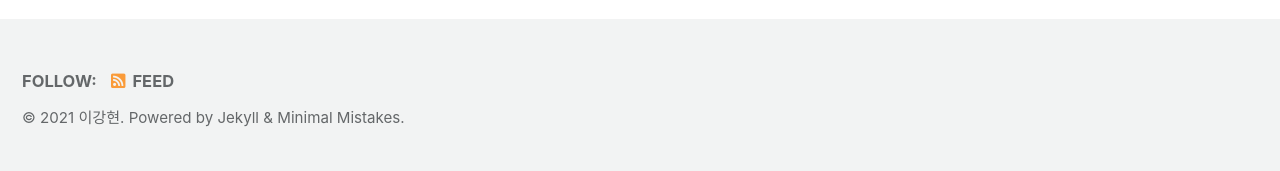
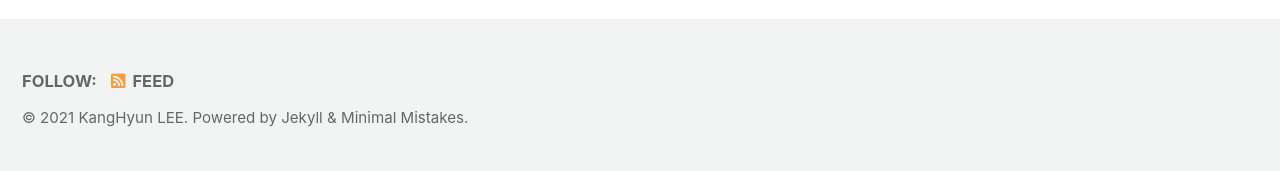
Before and after one commit to 20170781/20170781.github.io, a Jekyll site: the page built from _posts/2020-01-26-first.md, in a window 1280 px wide. Shown: the part 1180-1351 px from the top of the page. Built offline with Jekyll 4.4.1, drawn with Linux system fonts in a browser that asks for light colours; cached includes are drawn as plain includes; formulas are drawn with MathJax 3.

Commit message:
블로그 내용 변경

```diff
--- a/_config.yml
+++ b/_config.yml
@@ -19,8 +19,8 @@ locale                   : "en-US"
 title                    : "KangHyun BLOG"
 title_separator          : "-"
 subtitle                 : # site tagline that appears below site title in masthead
-name                     : "이강현"
-description              : "An amazing website."
+name                     : "KangHyun LEE"
+description              : "Happy Website"
 url                      : "https://20170781.github.io"
 baseurl                  : # the subpath of your site, e.g. "/blog"
 repository               : "20170781/20170781.github.io"
```
